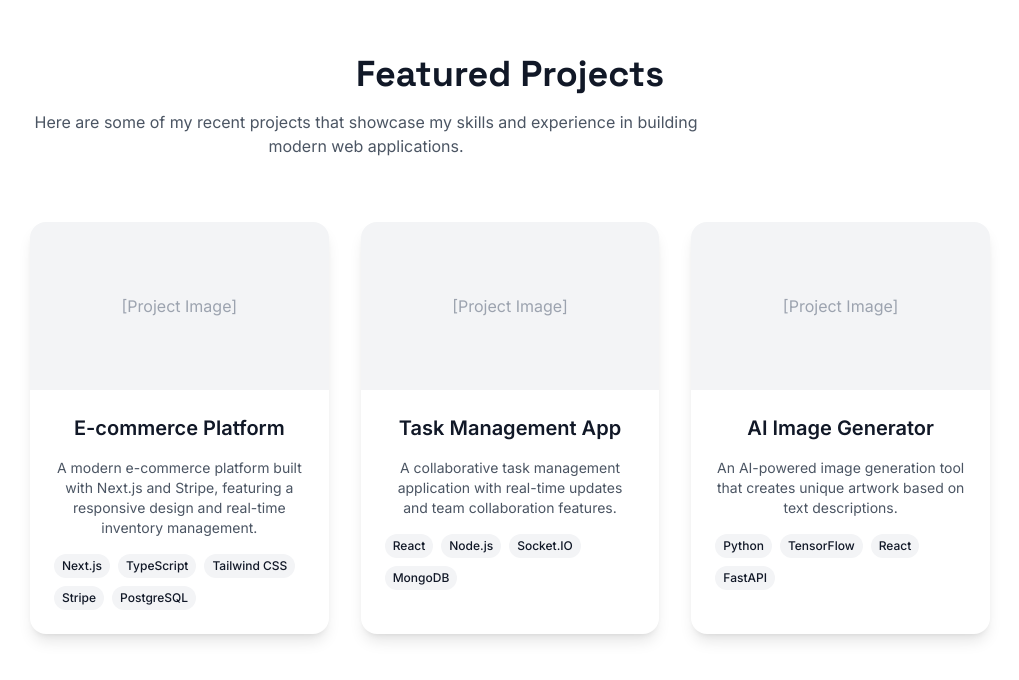
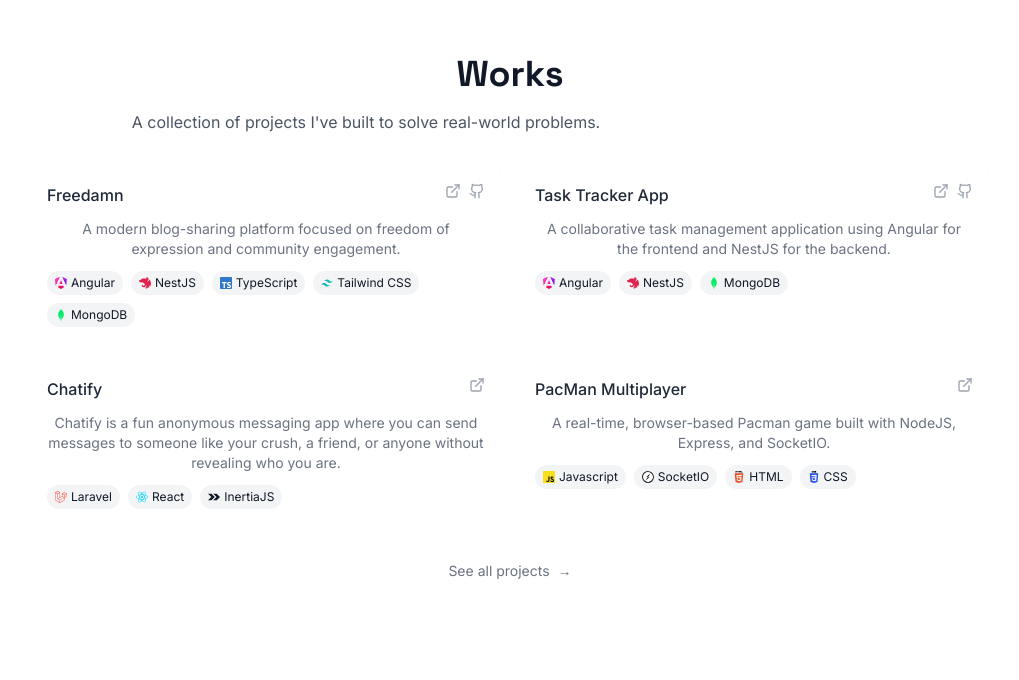
Before and after one commit to juniel999/portfolio, a React (Vite) app: page / in a window 1280 px wide. Shown: the part 1658-2338 px from the top of the page, without its empty margins (130-1149 px from the left). Built offline with nearby package versions, Linux system fonts and the light colour scheme; a web font is replaced by a local one.

Commit message:
🔨 refactor: update project details and improve layout in Projects component

```diff
--- a/src/components/Projects.tsx
+++ b/src/components/Projects.tsx
@@ -1,32 +1,27 @@
 import { motion } from "framer-motion";
 import { ExternalLink, Github } from "lucide-react";
+import { Icon } from "@iconify/react";
 import { projects } from "../data/projects";
+import { useIntersectionObserver } from "../hooks/useIntersectionObserver";
 import SectionHeading from "./common/SectionHeading";
-import { useIntersectionObserver } from "../hooks/useIntersectionObserver";
 
 const Projects = () => {
   const { elementRef, isInView } = useIntersectionObserver({
-    threshold: 0.1,
+    threshold: 0.2,
   });
 
   const containerVariants = {
     hidden: {},
     show: {
       transition: {
-        staggerChildren: 0.2,
+        staggerChildren: 0.1,
       },
     },
   };
 
-  const projectVariants = {
+  const itemVariants = {
     hidden: { opacity: 0, y: 20 },
-    show: {
-      opacity: 1,
-      y: 0,
-      transition: {
-        duration: 0.5,
-      },
-    },
+    show: { opacity: 1, y: 0 },
   };
 
   return (
@@ -37,44 +32,37 @@ const Projects = () => {
           initial="hidden"
           animate={isInView ? "show" : "hidden"}
           variants={containerVariants}
-          className="space-y-16"
         >
           <SectionHeading
-            title="Featured Projects"
-            subtitle="Here are some of my recent projects that showcase my skills and experience in building modern web applications."
-            centered
+            title="Works"
+            subtitle="A collection of projects I've built to solve real-world problems."
           />
 
+          <motion.div className="grid grid-cols-1 md:grid-cols-2 gap-4 mt-8">
+            {projects
+              .filter((project) => project.featured)
+              .slice(0, 4)
+              .map((project) => (
                 <motion.div
-            variants={containerVariants}
-            className="grid md:grid-cols-2 lg:grid-cols-3 gap-8"
+                  key={project.title}
+                  variants={itemVariants}
+                  whileHover={{ y: -4 }}
+                  className="group flex flex-col justify-between p-4 rounded-lg bg-white/5 backdrop-blur-sm border border-gray-200/10 hover:border-primary-500/20 transition-all duration-300"
                 >
-            {projects.map((project) => (
-              <motion.article
-                key={project.title}
-                variants={projectVariants}
-                whileHover={{ y: -5 }}
-                className="group relative bg-white dark:bg-gray-800 rounded-2xl overflow-hidden shadow-lg hover:shadow-xl transition-all duration-300"
-              >
-                <div className="aspect-video bg-gray-100 dark:bg-gray-700 relative overflow-hidden">
-                  {/* Replace with actual image when available */}
-                  <div className="w-full h-full flex items-center justify-center text-gray-400">
-                    [Project Image]
-                  </div>
-                  <motion.div
-                    initial={{ opacity: 0 }}
-                    whileHover={{ opacity: 1 }}
-                    className="absolute inset-0 bg-black/50 flex items-center justify-center gap-4 opacity-0 transition-opacity"
-                  >
+                  <div>
+                    <div className="flex justify-between items-start">
+                      <h3 className="font-medium text-gray-800 dark:text-gray-400 mb-2">
+                        {project.title}
+                      </h3>
+                      <div className="flex gap-2">
                         {project.liveUrl && (
                           <a
                             href={project.liveUrl}
                             target="_blank"
                             rel="noopener noreferrer"
-                        className="p-2 bg-white/10 rounded-full hover:bg-white/20 transition-colors"
-                        aria-label="View Live Demo"
+                            className="text-gray-400 hover:text-primary-500 transition-colors"
                           >
-                        <ExternalLink className="w-6 h-6 text-white" />
+                            <ExternalLink className="w-4 h-4" />
                           </a>
                         )}
                         {project.githubUrl && (
@@ -82,37 +70,68 @@ const Projects = () => {
                             href={project.githubUrl}
                             target="_blank"
                             rel="noopener noreferrer"
-                        className="p-2 bg-white/10 rounded-full hover:bg-white/20 transition-colors"
-                        aria-label="View Source Code"
+                            className="text-gray-400 hover:text-primary-500 transition-colors"
                           >
-                        <Github className="w-6 h-6 text-white" />
+                            <Github className="w-4 h-4" />
                           </a>
                         )}
-                  </motion.div>
-                </div>
-
-                <div className="p-6 space-y-4">
-                  <h3 className="text-xl font-semibold group-hover:text-primary-500 transition-colors">
-                    {project.title}
-                  </h3>
-
-                  <p className="text-gray-600 dark:text-gray-300 text-sm">
-                    {project.description}
-                  </p>
-
-                  <div className="flex flex-wrap gap-2">
-                    {project.techStack.map((tech) => (
-                      <span
-                        key={tech}
-                        className="px-2 py-1 text-xs font-medium bg-gray-100 dark:bg-gray-700 rounded-full"
-                      >
-                        {tech}
-                      </span>
-                    ))}
                       </div>
                     </div>
-              </motion.article>
+                    <p className="text-sm text-gray-500 dark:text-gray-400 mt-1">
+                      {project.description.split(".")[0]}.
+                    </p>
+                    <div className="flex flex-wrap gap-2 mt-3">
+                      {project.techStack.map((tech) => {
+                        const iconMapping: { [key: string]: string } = {
+                          "Next.js": "logos:nextjs-icon",
+                          TypeScript: "logos:typescript-icon",
+                          "Tailwind CSS": "logos:tailwindcss-icon",
+                          PostgreSQL: "logos:postgresql",
+                          React: "logos:react",
+                          "Node.js": "logos:nodejs-icon",
+                          "Socket.IO": "logos:socket-io",
+                          MongoDB: "logos:mongodb-icon",
+                          Angular: "logos:angular-icon",
+                          NestJS: "logos:nestjs",
+                          Laravel: "logos:laravel",
+                          InertiaJS: "simple-icons:inertia",
+                          Javascript: "logos:javascript",
+                          HTML: "logos:html-5",
+                          CSS: "logos:css-3",
+                          SocketIO: "logos:socket-io",
+                        };
+
+                        return (
+                          <motion.div
+                            key={tech}
+                            whileHover={{ scale: 1.05 }}
+                            className="flex items-center gap-1 text-xs px-2 py-1 rounded-full bg-gray-100 dark:bg-gray-800"
+                            title={tech}
+                          >
+                            {iconMapping[tech] && (
+                              <Icon
+                                icon={iconMapping[tech]}
+                                className="w-3 h-3"
+                              />
+                            )}
+                            <span>{tech}</span>
+                          </motion.div>
+                        );
+                      })}
+                    </div>
+                  </div>
+                </motion.div>
               ))}
+          </motion.div>
+          <motion.div variants={itemVariants} className="mt-8 text-center">
+            <motion.a
+              whileHover={{ x: 5 }}
+              className="text-sm text-gray-500 hover:text-primary-500 transition-colors inline-flex items-center gap-2"
+              href="#"
+            >
+              See all projects
+              <motion.span>→</motion.span>
+            </motion.a>
           </motion.div>
         </motion.div>
       </div>
--- a/src/data/projects.ts
+++ b/src/data/projects.ts
@@ -10,36 +10,39 @@ interface Project {
 
 export const projects: Project[] = [
   {
-    title: "E-commerce Platform",
+    title: "Freedamn",
     description:
-      "A modern e-commerce platform built with Next.js and Stripe, featuring a responsive design and real-time inventory management.",
-    techStack: [
-      "Next.js",
-      "TypeScript",
-      "Tailwind CSS",
-      "Stripe",
-      "PostgreSQL",
-    ],
+      "A modern blog-sharing platform focused on freedom of expression and community engagement.",
+    techStack: ["Angular", "NestJS", "TypeScript", "Tailwind CSS", "MongoDB"],
     imageUrl: "/images/ecommerce.jpg",
-    liveUrl: "https://example.com/ecommerce",
-    githubUrl: "https://github.com/username/ecommerce",
+    liveUrl: "https://freedamn.vercel.app",
+    githubUrl: "https://github.com/juniel999/angular-nestjs-freedamn",
     featured: true,
   },
   {
-    title: "Task Management App",
+    title: "Task Tracker App",
     description:
-      "A collaborative task management application with real-time updates and team collaboration features.",
-    techStack: ["React", "Node.js", "Socket.IO", "MongoDB"],
+      "A collaborative task management application using Angular for the frontend and NestJS for the backend.",
+    techStack: ["Angular", "NestJS", "MongoDB"],
     imageUrl: "/images/task-app.jpg",
     liveUrl: "https://example.com/task-app",
     githubUrl: "https://github.com/username/task-app",
     featured: true,
   },
   {
-    title: "AI Image Generator",
+    title: "Chatify",
     description:
-      "An AI-powered image generation tool that creates unique artwork based on text descriptions.",
-    techStack: ["Python", "TensorFlow", "React", "FastAPI"],
+      "Chatify is a fun anonymous messaging app where you can send messages to someone like your crush, a friend, or anyone without revealing who you are. Built with Laravel, it is a playful way to connect with people secretly and see how they respond.",
+    techStack: ["Laravel", "React", "InertiaJS"],
+    imageUrl: "/images/ai-generator.jpg",
+    liveUrl: "https://example.com/ai-generator",
+    featured: true,
+  },
+  {
+    title: "PacMan Multiplayer",
+    description:
+      "A real-time, browser-based Pacman game built with NodeJS, Express, and SocketIO. It supports multiplayer gameplay where players can join and compete in a shared game world, communicating live through WebSocket connections.",
+    techStack: ["Javascript", "SocketIO", "HTML", "CSS"],
     imageUrl: "/images/ai-generator.jpg",
     liveUrl: "https://example.com/ai-generator",
     featured: true,
```
Lines whose indentation alone changed are shown as unchanged.
